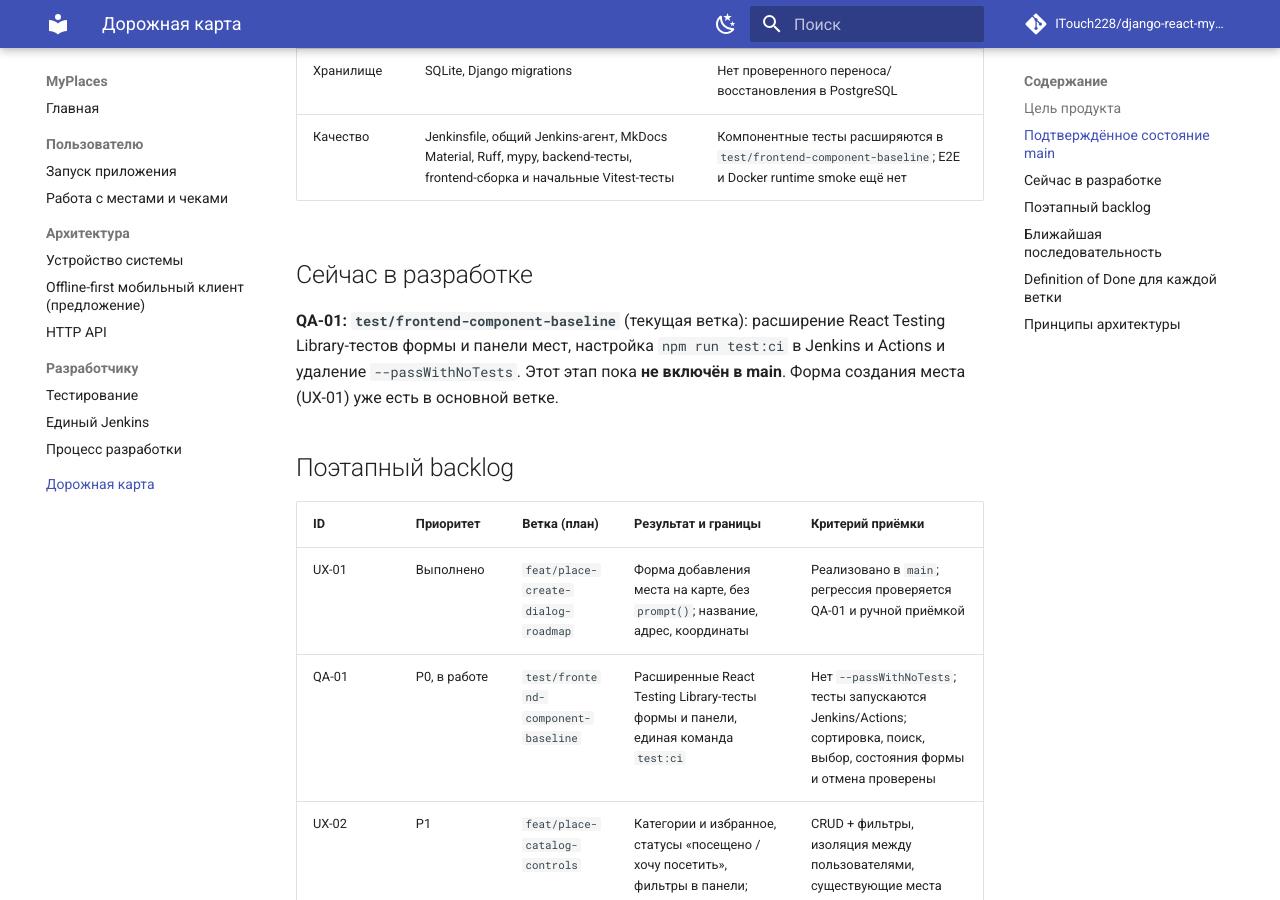
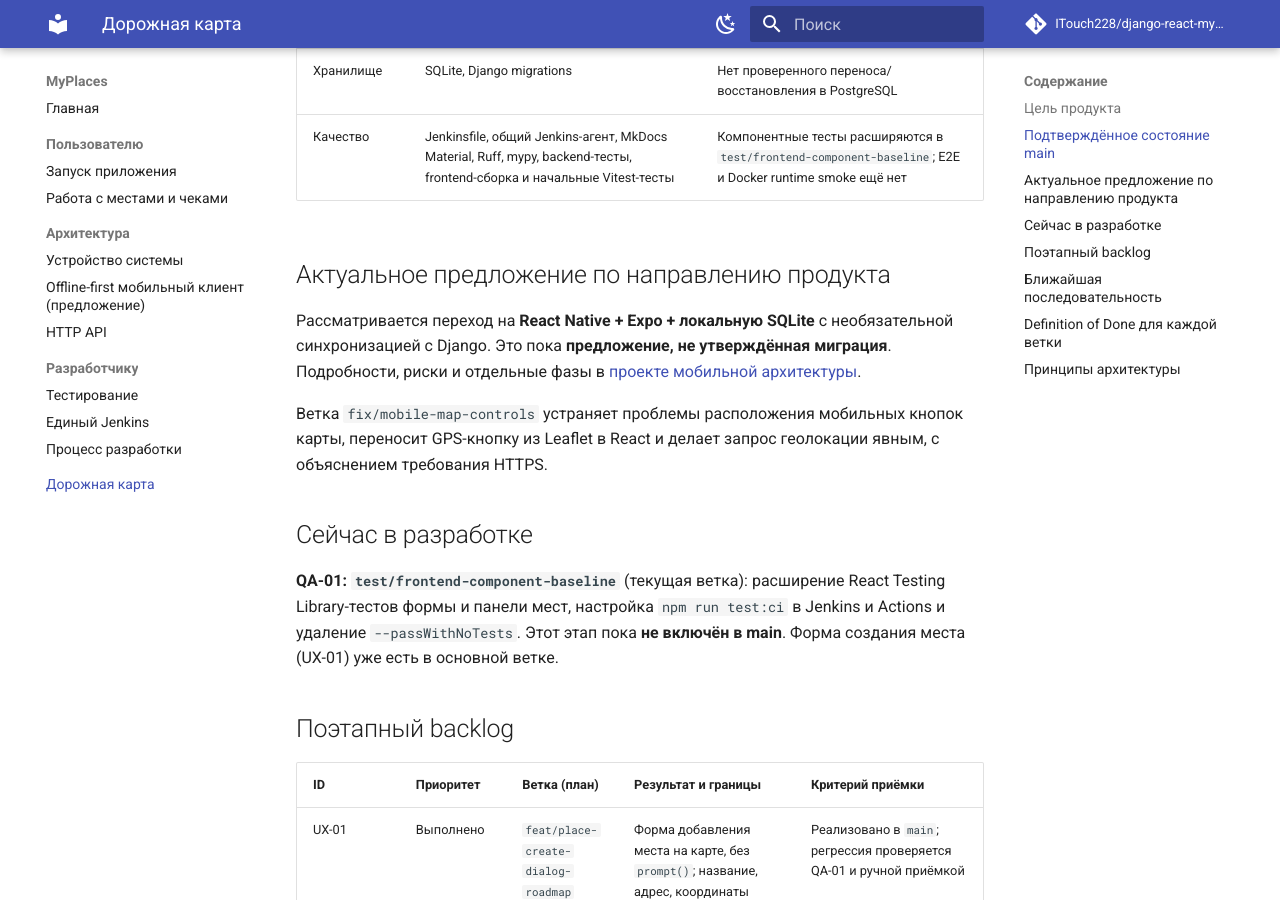
Before and after one commit to ITouch228/django-react-myplaces, an MkDocs documentation site: the page built from docs/roadmap.md, in a window 1280 px wide and 900 px high, scrolled down 955 px. Built offline with MkDocs 1.6.1 and Material for MkDocs 9.7.7, drawn with Linux system fonts in a browser that asks for light colours; comment, search, counter and statistics services are not loaded.

Commit message:
docs: link mobile-first architecture proposal and mobile map regression

```diff
--- a/docs/roadmap.md
+++ b/docs/roadmap.md
@@ -17,6 +17,12 @@
 | API | DRF, фильтрация по владельцу, проверки привязки, валидация координат/цен, SQL-агрегации | API списка возвращает вложенную историю всех чеков |
 | Хранилище | SQLite, Django migrations | Нет проверенного переноса/восстановления в PostgreSQL |
 | Качество | Jenkinsfile, общий Jenkins-агент, MkDocs Material, Ruff, mypy, backend-тесты, frontend-сборка и начальные Vitest-тесты | Компонентные тесты расширяются в `test/frontend-component-baseline`; E2E и Docker runtime smoke ещё нет |
+
+## Актуальное предложение по направлению продукта
+
+Рассматривается переход на **React Native + Expo + локальную SQLite** с необязательной синхронизацией с Django. Это пока **предложение, не утверждённая миграция**. Подробности, риски и отдельные фазы в [проекте мобильной архитектуры](mobile-first-proposal.md).
+
+Ветка `fix/mobile-map-controls` устраняет проблемы расположения мобильных кнопок карты, переносит GPS-кнопку из Leaflet в React и делает запрос геолокации явным, с объяснением требования HTTPS.
 
 ## Сейчас в разработке
 
```
